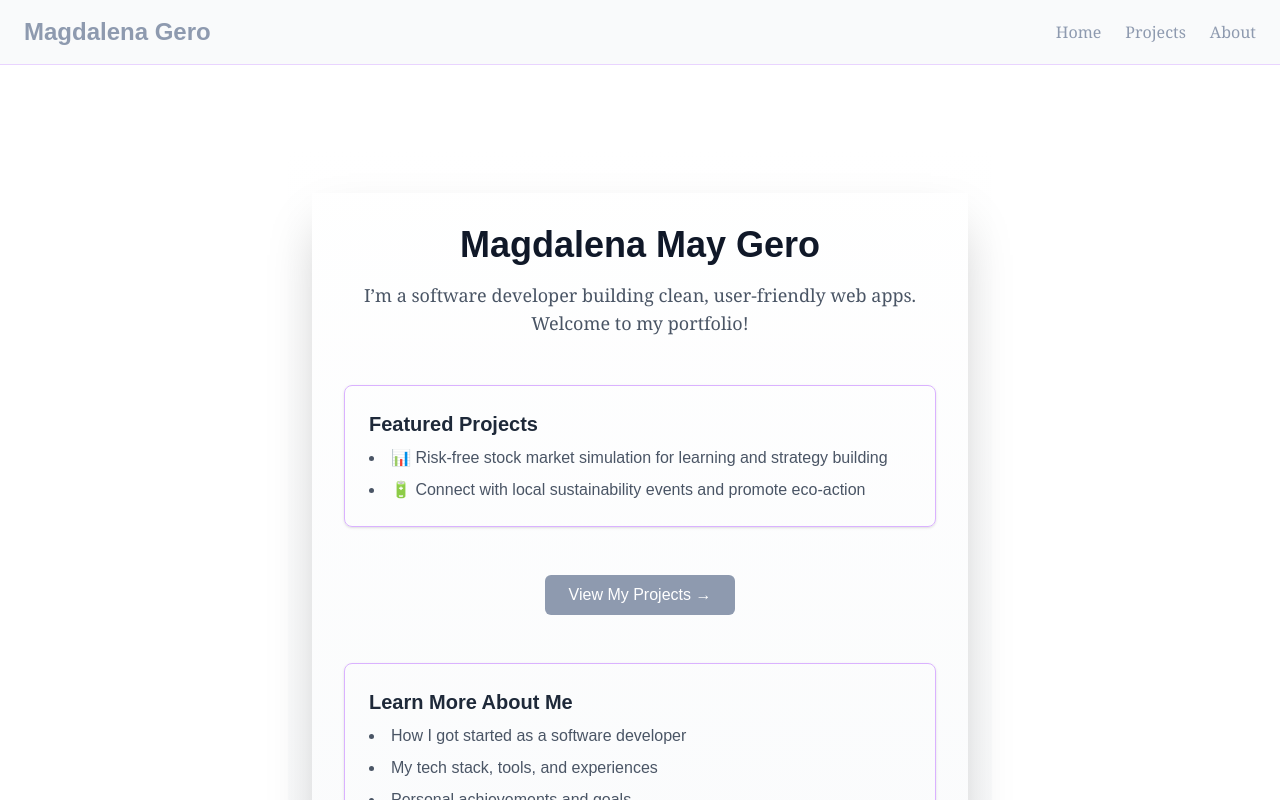
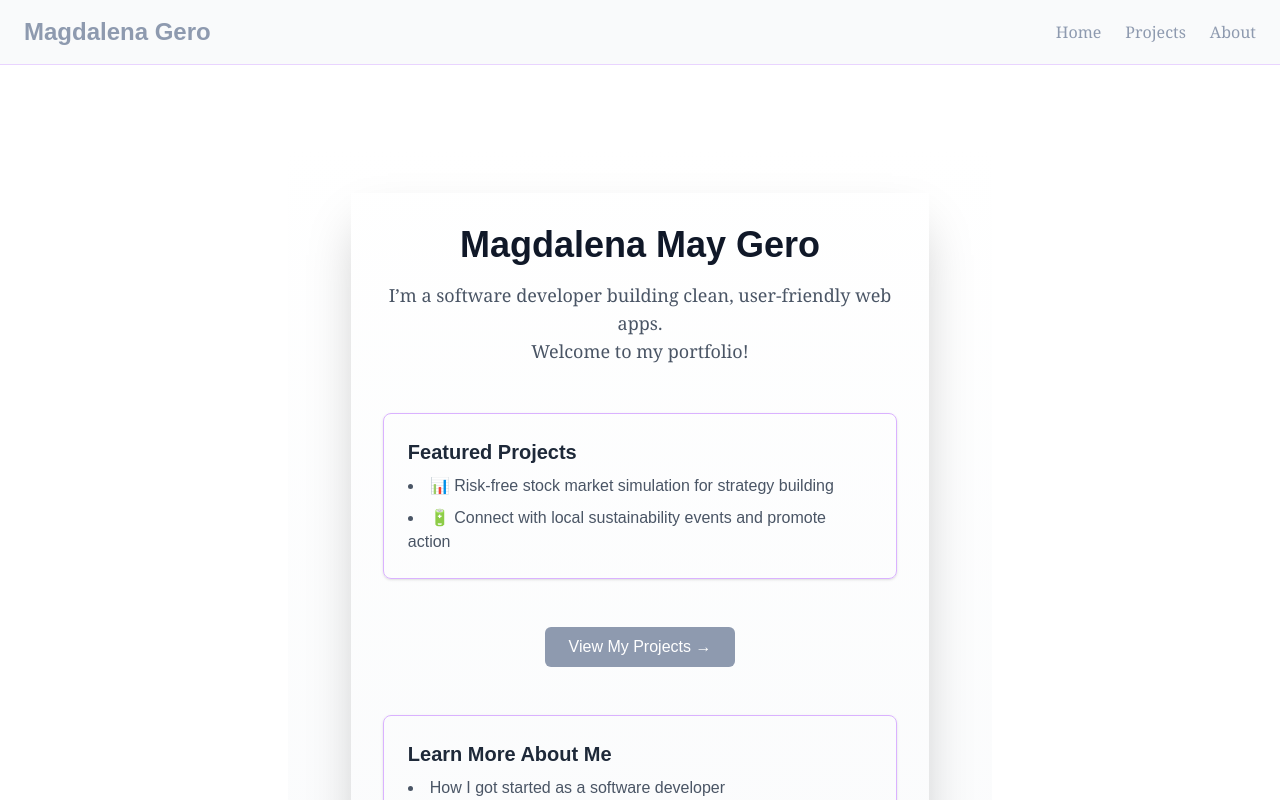
Before and after one commit to magdalenamaygero/my-portfolio, a Next.js app: page / in a window 1280 px wide. Shown: the top 800 px of the page. Built offline with nearby package versions, Linux system fonts and the light colour scheme.

Commit message:
coloring patches

```diff
--- a/src/app/about/page.tsx
+++ b/src/app/about/page.tsx
@@ -31,7 +31,7 @@ export default function AboutPage() {
           {/* Medium Articles */}
           <section>
             <h2 className="text-2xl font-semibold mb-4 text-gray-900">Articles on Medium</h2>
-            <ul className="space-y-3 text-purple-800 text-lg">
+            <ul className="space-y-3 text-lg text-purple-700">
               <li>
                 <a href="https://medium.com/@magdalenamgero/react-b2de21f539b4" target="_blank" rel="noopener noreferrer" className="hover:underline">
                   🔗 React
--- a/src/app/layout.tsx
+++ b/src/app/layout.tsx
@@ -18,17 +18,17 @@ export default function RootLayout({
       <body className="flex flex-col min-h-screen bg-white text-gray-900 font-sans">
         {/* Navbar */}
       <nav className="w-full px-6 py-4 border-b border-purple-200 bg-gray-50 flex justify-between items-center shadow-sm">
-          <Link href="/" className="text-2xl font-bold text-[#8E9AAF]  hover:text-purple-800 transition-colors duration-200">
+          <Link href="/" className="text-2xl font-bold text-[#8E9AAF]  hover:text-purple-700 transition-colors duration-200">
             Magdalena Gero
           </Link>
           <div className="space-x-6 text-md font-serif">
-            <Link href="/" className="text-[#8E9AAF]  hover:text-purple-700 hover:underline transition-colors duration-200">
+            <Link href="/" className="text-[#8E9AAF] hover:text-[#7ca0e3] hover:underline transition-colors duration-200">
               Home
             </Link>
-            <Link href="/projects" className="text-[#8E9AAF]  hover:text-purple-700 hover:underline transition-colors duration-200">
+            <Link href="/projects" className="text-[#8E9AAF] hover:text-[#7ca0e3] hover:underline transition-colors duration-200">
               Projects
             </Link>
-            <Link href="/about" className="text-[#8E9AAF]  hover:text-purple-700 hover:underline transition-colors duration-200">
+            <Link href="/about" className="text-[#8E9AAF] hover:text-[#7ca0e3] hover:underline transition-colors duration-200">
               About
             </Link>
           </div>
--- a/src/app/page.tsx
+++ b/src/app/page.tsx
@@ -6,7 +6,7 @@ import PageContainer from "@/components/PageContainer";
 
 export default function HomePage() {
   return (
-<main className="flex-1 px-6 py-12 bg-gradient-to-b from-white to-gray-50">
+<main className="flex-1 px-6 py-12 bg-gradient-to-b from-white to-gray-50 w-full-screen">
       <PageContainer>
         <motion.div
           className="text-center"
@@ -20,17 +20,17 @@ export default function HomePage() {
           </p>
 
           {/* Featured Projects Preview */}
-          <div className="border border-purple-300 rounded-lg p-6 mb-8 shadow-sm text-left">
+          <div className="border border-purple-300 rounded-lg p-6 mb-8 shadow-sm text-left w-full">
             <h3 className="text-xl font-semibold text-gray-800 mb-2">Featured Projects</h3>
             <ul className="list-disc list-inside text-gray-600 space-y-2">
-              <li>📊 Risk-free stock market simulation for learning and strategy building</li>
-              <li>🔋 Connect with local sustainability events and promote eco-action</li>
+              <li>📊 Risk-free stock market simulation for strategy building</li>
+              <li>🔋 Connect with local sustainability events and promote action</li>
             </ul>
           </div>
 
           <Link
             href="/projects"
-            className="inline-block mt-4 px-6 py-2 bg-[#8E9AAF] text-white rounded-md hover:bg-[#7A869C] transition-transform duration-200 hover:-translate-y-1 hover:scale-105"
+            className="inline-block mt-4 px-6 py-2 bg-[#8E9AAF] text-white rounded-md hover:bg-[#7ca0e3] transition-transform duration-200 hover:-translate-y-1 hover:scale-105"
           >
             View My Projects →
           </Link>
@@ -48,7 +48,7 @@ export default function HomePage() {
 
           <Link
             href="/about"
-            className="inline-block mt-4 px-6 py-2 bg-[#8E9AAF] text-white rounded-md hover:bg-[#7A869C] transition-transform duration-200 hover:-translate-y-1 hover:scale-105"
+            className="inline-block mt-4 px-6 py-2 bg-[#8E9AAF] text-white rounded-md hover:bg-[#7ca0e3] transition-transform duration-200 hover:-translate-y-1 hover:scale-105"
           >
             About Me →
           </Link>
--- a/src/components/PageContainer.tsx
+++ b/src/components/PageContainer.tsx
@@ -2,7 +2,7 @@ import React from "react";
 
 export default function PageContainer({ children }: { children: React.ReactNode }) {
   return (
-    <div className="w-full px-4 sm:px-6 md:px-8 max-w-3xl mx-auto py-8 shadow-2xl">
+    <div className="w-full px-4 sm:px-6 md:px-8 max-w-prose mx-auto py-8 shadow-2xl">
       {children}
     </div>
   );
```
